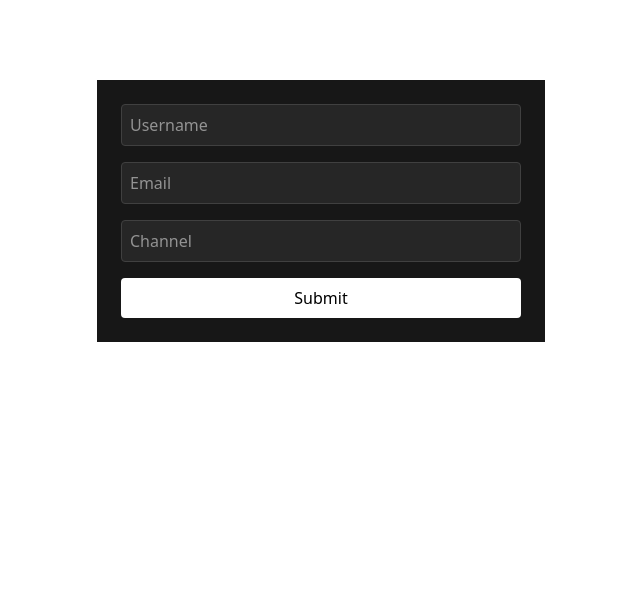
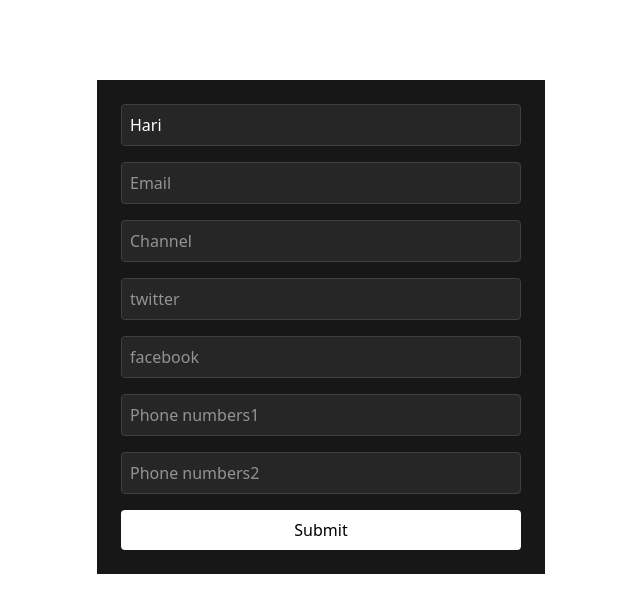
Before and after one commit to Himalf/RHF, a React (Vite) app: page / in a window 1280 px wide. Shown: the top 612 px of the page, without its empty margins (319-959 px from the left). Built offline with nearby package versions, Linux system fonts and the light colour scheme.

Commit message:
feat: handle object and array type inputs

```diff
--- a/src/compoents/YoutubeForm.tsx
+++ b/src/compoents/YoutubeForm.tsx
@@ -5,8 +5,26 @@ const YoutubeForm = () => {
     username: string;
     email: string;
     channel: string;
+
+    // Nested Objects
+    social: {
+      twitter: string;
+      facebook: string;
+    };
+    phoneNumbers: string[];
   };
-  const form = useForm<FormData>();
+  const form = useForm<FormData>({
+    defaultValues: {
+      username: "Hari",
+      email: "",
+      channel: "",
+      social: {
+        twitter: "",
+        facebook: "",
+      },
+      phoneNumbers: ["", ""],
+    },
+  });
   const { register, control, handleSubmit, formState } = form;
   const { errors } = formState;
   const onSubmit = (data: FormData) => {
@@ -48,6 +66,30 @@ const YoutubeForm = () => {
         placeholder="Channel"
         className="w-full mb-4 p-2 bg-neutral-800 border border-neutral-700 text-white rounded"
       />
+      <input
+        type="text"
+        {...register("social.twitter")}
+        placeholder="twitter"
+        className="w-full mb-4 p-2 bg-neutral-800 border border-neutral-700 text-white rounded"
+      />
+      <input
+        type="text"
+        {...register("social.facebook")}
+        placeholder="facebook"
+        className="w-full mb-4 p-2 bg-neutral-800 border border-neutral-700 text-white rounded"
+      />
+      <input
+        type="text"
+        {...register("phoneNumbers.0")}
+        placeholder="Phone numbers1"
+        className="w-full mb-4 p-2 bg-neutral-800 border border-neutral-700 text-white rounded"
+      />
+      <input
+        type="text"
+        {...register("phoneNumbers.1")}
+        placeholder="Phone numbers2"
+        className="w-full mb-4 p-2 bg-neutral-800 border border-neutral-700 text-white rounded"
+      />
       <p className="text-red-600">{errors.channel?.message}</p>
       <button type="submit" className="w-full p-2 bg-white text-black rounded">
         Submit
```
